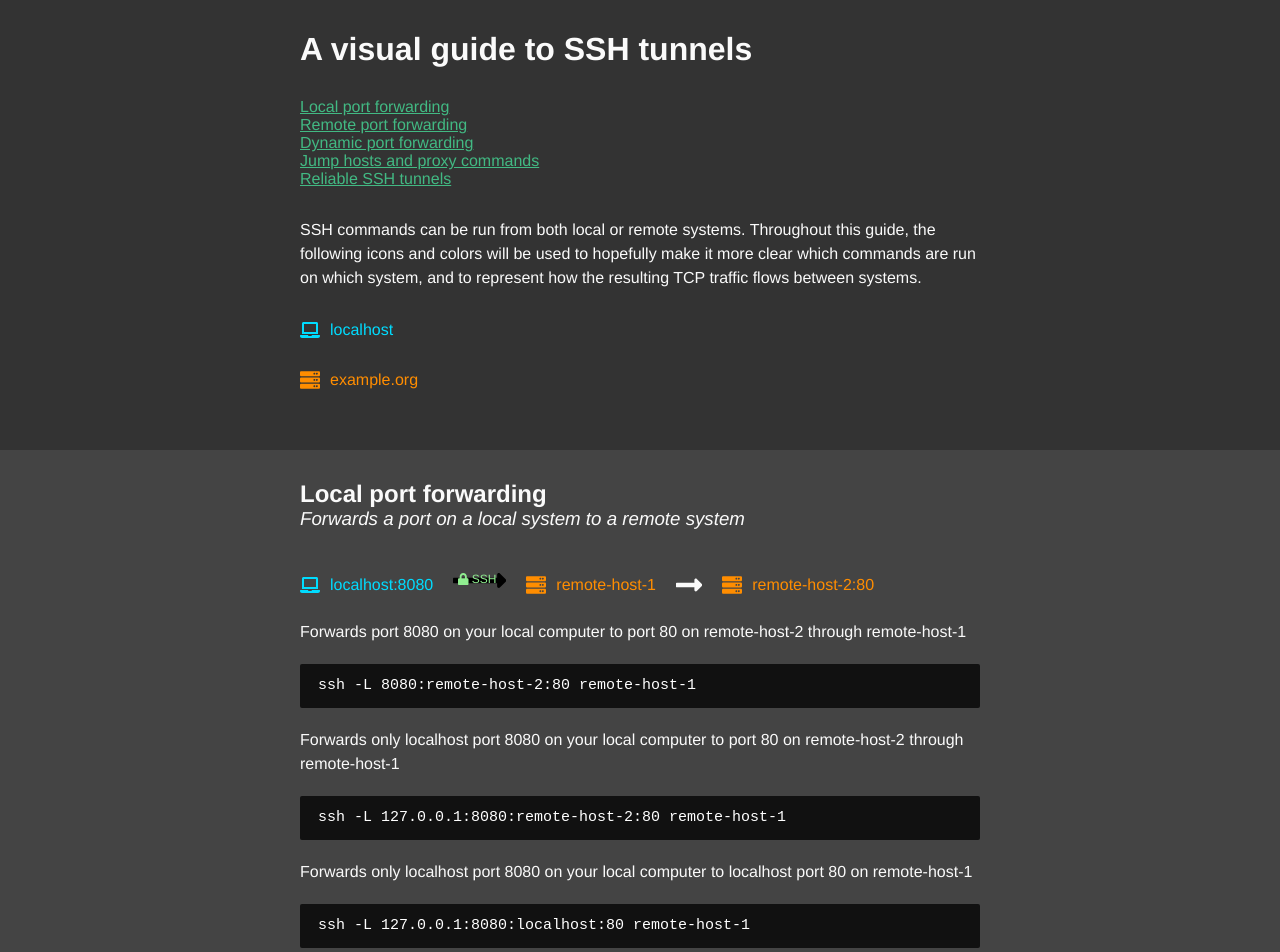
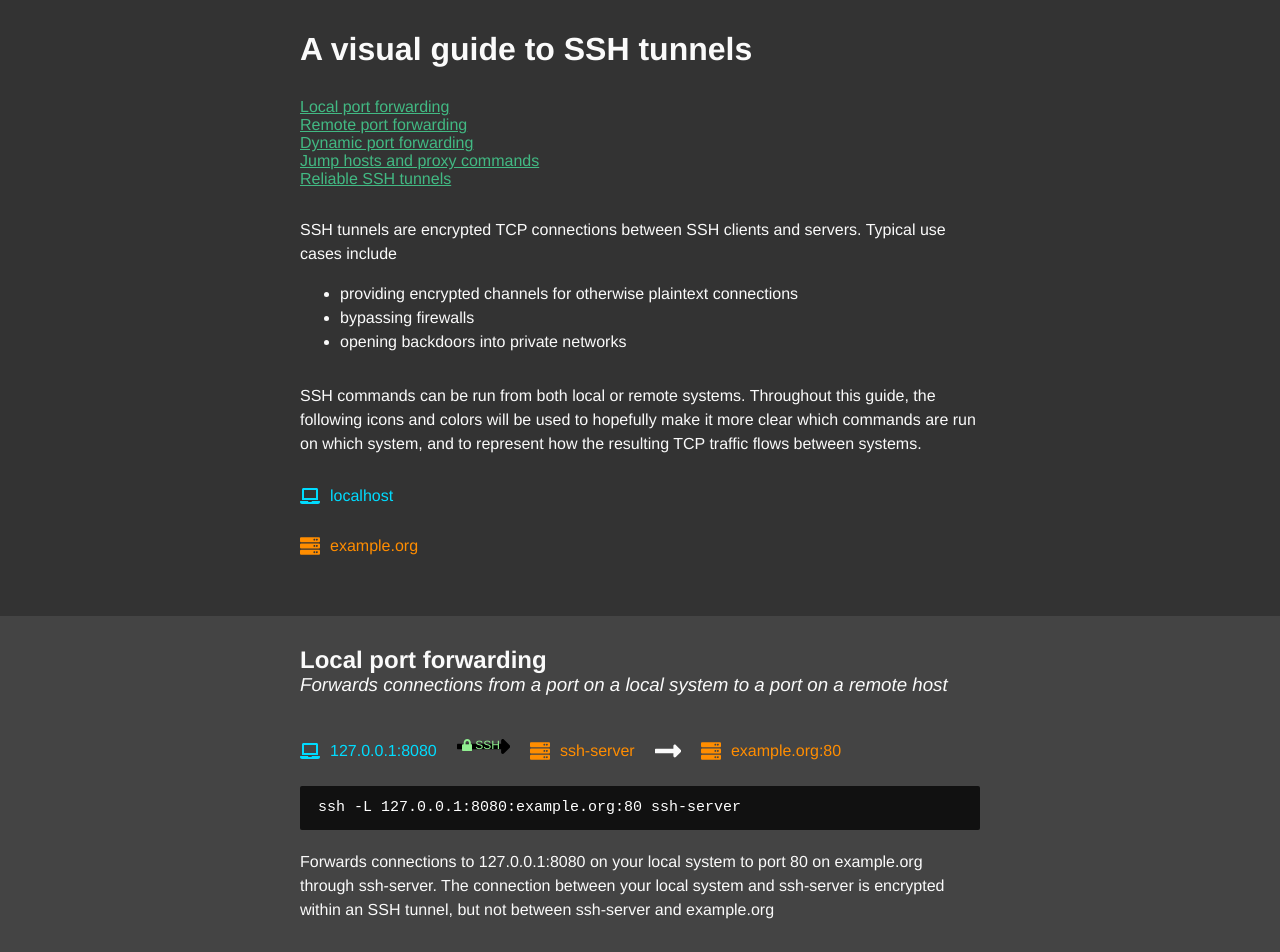
Before and after one commit to linrock/ssh-tunnels, a Vue app: page / in a window 1280 px wide. Shown: the top 952 px of the page. Built offline with nearby package versions, Linux system fonts and the light colour scheme.

Commit message:
Update local port forwarding section a bit

```diff
--- a/src/App.vue
+++ b/src/App.vue
@@ -77,6 +77,9 @@
     width 680px
     margin 0 auto
 
+  .example
+    margin 30px 0 80px
+
   .flow-diagram
     display flex
 
--- a/src/sections/Introduction.vue
+++ b/src/sections/Introduction.vue
@@ -8,6 +8,14 @@
       a(href="#dynamic-port-forwarding") Dynamic port forwarding
       a(href="#jump-hosts") Jump hosts and proxy commands
       a(href="#reliable-ssh-tunnels") Reliable SSH tunnels
+
+    p
+      | SSH tunnels are encrypted TCP connections between SSH clients and servers.
+      | Typical use cases include
+      ul
+        li providing encrypted channels for otherwise plaintext connections
+        li bypassing firewalls
+        li opening backdoors into private networks
 
     p
       | SSH commands can be run from both local or remote systems.
--- a/src/sections/Local.vue
+++ b/src/sections/Local.vue
@@ -3,45 +3,62 @@
     .container
       header
         h2 Local port forwarding
-        h3 Forwards a port on a local system to a remote system
+        h3 Forwards connections from a port on a local system to a port on a remote host
 
-      .flow-diagram
-        annotated-icon(type="laptop" annotation="localhost:8080" color="#00dcff")
-        right-arrow(ssh="true")
-        annotated-icon(type="server" annotation="remote-host-1" color="rgb(255,141,0)")
-        right-arrow
-        annotated-icon(type="server" annotation="remote-host-2:80" color="rgb(255,141,0)")
+      .example
+        .flow-diagram
+          annotated-icon(type="laptop" annotation="127.0.0.1:8080" color="#00dcff")
+          right-arrow(ssh="true")
+          annotated-icon(type="server" annotation="ssh-server" color="rgb(255,141,0)")
+          right-arrow
+          annotated-icon(type="server" annotation="example.org:80" color="rgb(255,141,0)")
+
+        code ssh -L 127.0.0.1:8080:example.org:80 ssh-server
+        p
+          | Forwards connections to 127.0.0.1:8080 on your local system
+          | to port 80 on example.org through ssh-server. The connection
+          | between your local system and ssh-server is encrypted within
+          | an SSH tunnel, but not between ssh-server and example.org
+
+      .example
+        .flow-diagram
+          annotated-icon(type="laptop" annotation="*:8080" color="#00dcff")
+          right-arrow(ssh="true")
+          annotated-icon(type="server" annotation="ssh-server" color="rgb(255,141,0)")
+          right-arrow
+          annotated-icon(type="server" annotation="example.org:80" color="rgb(255,141,0)")
+        code ssh -L 8080:example.org:80 ssh-server
+        p
+          | Forwards connections to port 8080 on all interfaces on your local system
+          | to port 80 on example.org through ssh-server
+
+      .example
+        .flow-diagram
+          annotated-icon(type="laptop" annotation="192.168.0.1:5432" color="#00dcff")
+          right-arrow(ssh="true")
+          annotated-icon(type="server" annotation="ssh-server" color="rgb(255,141,0)")
+          right-arrow
+          annotated-icon(type="server" annotation="127.0.0.1:5432" color="rgb(255,141,0)")
+        code ssh -L 192.168.0.1:5432:127.0.0.1:5432 ssh-server
+        p
+          | Forwards connections to 192.168.0.1:5432 on your local system to
+          | 127.0.0.1:5432 on ssh-server. Note that 127.0.0.1 here is localhost
+          | from the viewpoint of ssh-server.
 
       div
         p
-          | Forwards port 8080 on your local computer to port 80 on
-          | remote-host-2 through remote-host-1
-        code ssh -L 8080:remote-host-2:80 remote-host-1
-
-        p
-          | Forwards only localhost port 8080 on your local computer to
-          | port 80 on remote-host-2 through remote-host-1
-        code ssh -L 127.0.0.1:8080:remote-host-2:80 remote-host-1
-
-        p
-          | Forwards only localhost port 8080 on your local computer to
-          | localhost port 80 on remote-host-1
-        code ssh -L 127.0.0.1:8080:localhost:80 remote-host-1
-
-      div
-        p
-          | Make sure that port forwarding is enabled on your local system
+          | Make sure that port forwarding is enabled in /etc/ssh_config on your local system
         code
           | AllowTcpForwarding yes
 
       h4 Use cases
       p
         | If you want to use a secure connection to access a remote service
-        | that typically communicates over plaintext services. For example,
-        | postgres, redis, memcached all use plaintext. If you run one of these
-        | services, instead of having it listen on an address accessible to the
-        | public internet, you can tunnel a connection from your local system
-        | instead.
+        | that communicates over plaintext. For example, postgres, redis, memcached
+        | all use plaintext protocols. If you want to make one of these services
+        | accessible remotely, instead of having it speak plaintext over public
+        | networks, you can tunnel a connection from your local system to the remote
+        | server instead.
 
       p
         | If you want to transparently access a resource through remote-host-1 without
```
